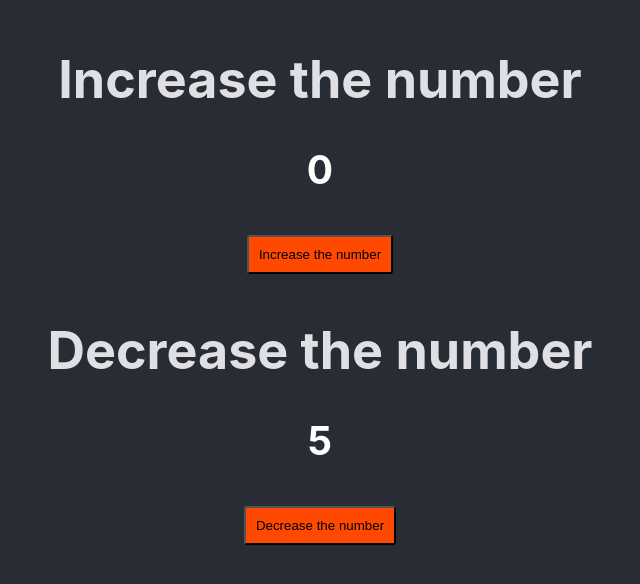
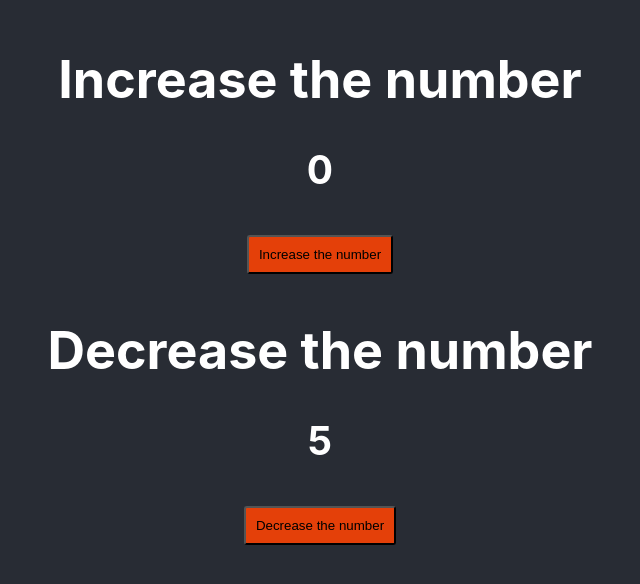
Before and after one commit to rdgupta280/React-JS, a React (Create React App) app: page / in a window 1280 px wide. Shown: the part 116-700 px from the top of the page, without its empty margins (320-960 px from the left). Built offline with nearby package versions, Linux system fonts and the light colour scheme.

Commit message:
CounterApp Solution

```diff
--- a/src/component/counterApp/bothButton.css
+++ b/src/component/counterApp/bothButton.css
@@ -1,4 +1,4 @@
-App{
+ App{
     display: flex;
     flex-direction: column;
     justify-content: center;
@@ -7,12 +7,12 @@ App{
  }
 
  h1{
- color: #f5f5f9e4;
+ color: white;
  }
 
  .btn{
      margin: 10px;
      padding: 10px;
      border-radius: 3px;
-     background-color: rgb(255, 72, 0);
+     background-color: rgb(228, 64, 9);
  }
```
Also changed, not shown: src/App.js (+4 -4 lines), src/component/counterApp/decreaseButton.js (renamed from src/component/counterApp/decreasebutton.js), src/component/counterApp/increaseButton.js (line endings or trailing spaces).
